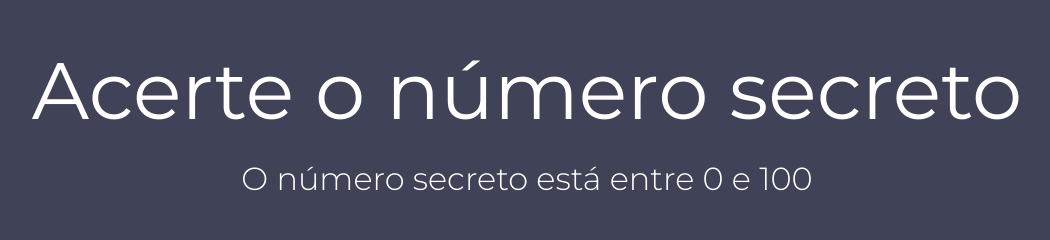
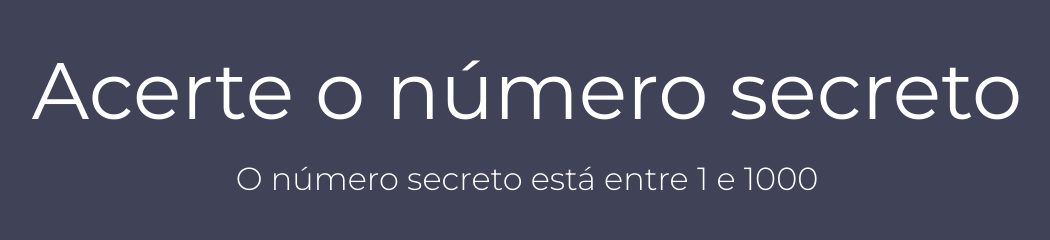
Before and after one commit to lucassmaniotto/Javascript-Cursos, a plain HTML site: page Javascript - Frontend/Reconhecimento de Voz/index.html in a window 1280 px wide. Shown: the part 104-344 px from the top of the page, without its empty margins (113-1163 px from the left). Drawn offline with Linux system fonts and the light colour scheme.

Commit message:
Função de sorteio

```diff
--- /dev/null
+++ b/Javascript - Frontend/Reconhecimento de Voz/app/drawNumber.js
@@ -0,0 +1,14 @@
+const minValue = 1,
+      maxValue = 1000;
+
+const minValuElement = document.querySelector('#min-value');
+minValuElement.innerHTML = minValue;
+
+const maxValueElement = document.querySelector('#max-value');
+maxValueElement.innerHTML = maxValue;
+
+const secretNumber = drawNumber();
+
+function drawNumber() {
+    return parseInt(Math.random() * maxValue + 1);
+}
--- a/Javascript - Frontend/Reconhecimento de Voz/index.html
+++ b/Javascript - Frontend/Reconhecimento de Voz/index.html
@@ -22,5 +22,6 @@
         <div>O número secreto é maior <i class="fa-solid fa-up-long"></i>
         </div>
     </div>
+    <script src="app/drawNumber.js"></script>
 </body>
 </html>
```
